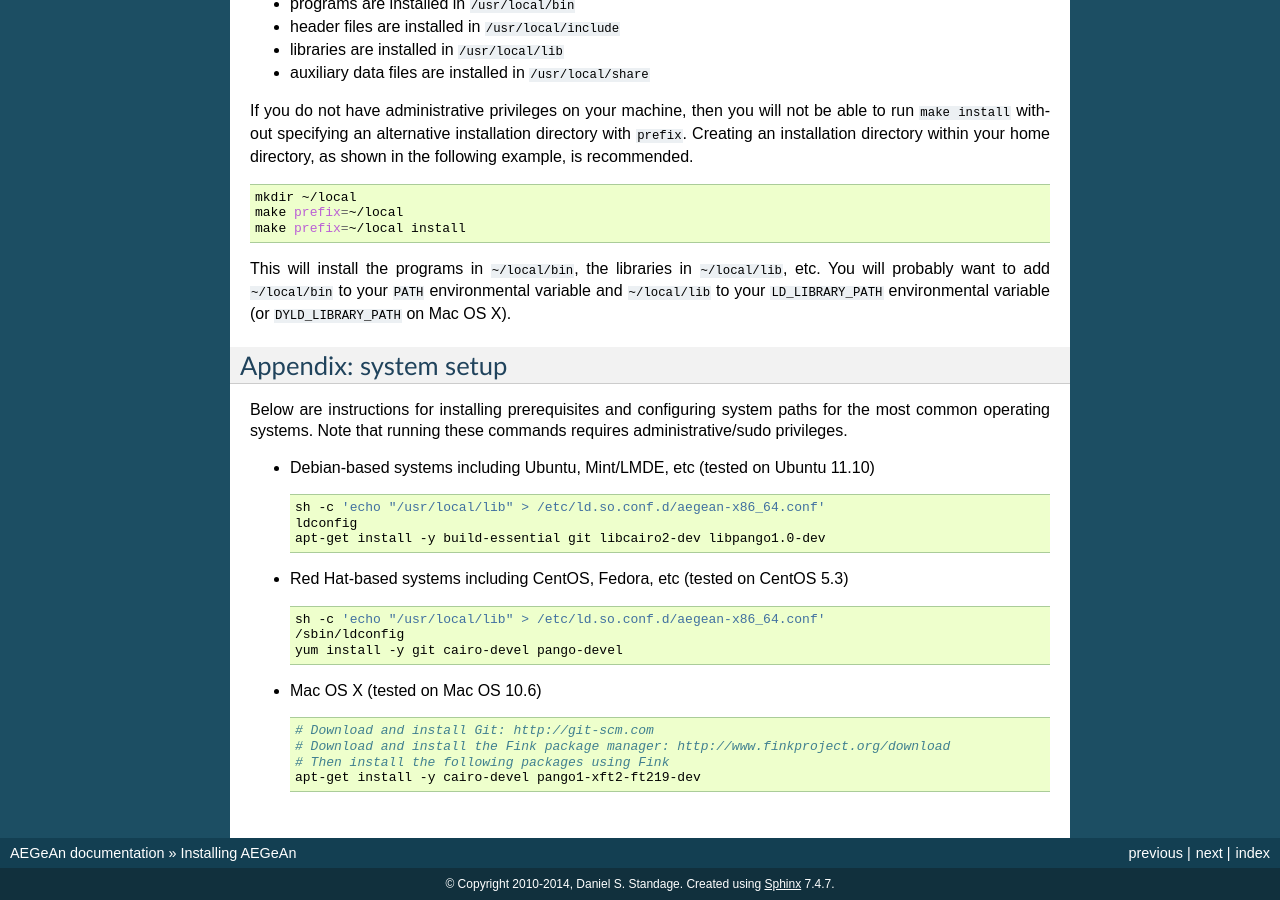
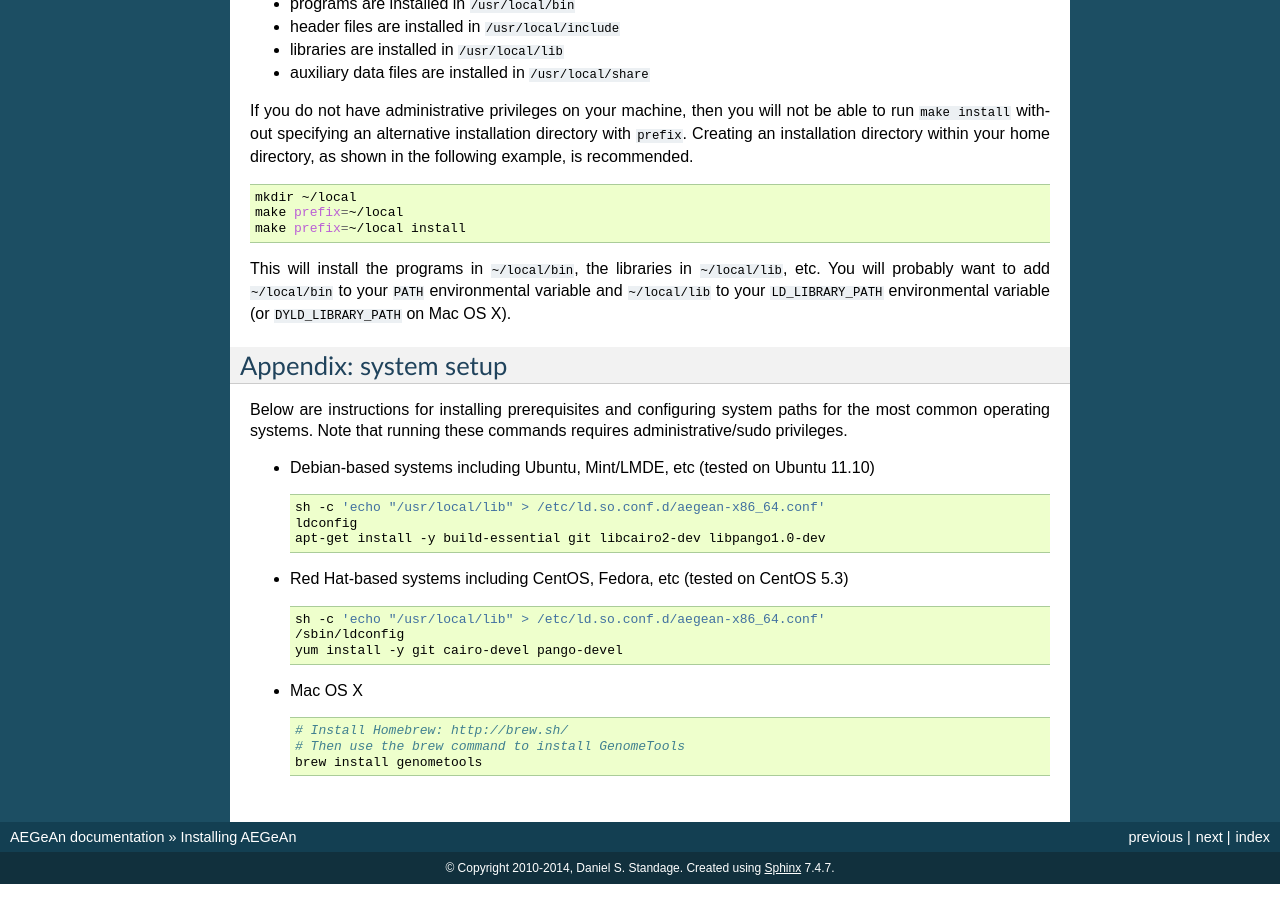
Before and after one commit to BrendelGroup/AEGeAn, a Sphinx documentation site: the page built from docs/install.rst, in a window 1280 px wide and 900 px high, scrolled down 1816 px. Built offline with Sphinx 7.4.7, drawn with Linux system fonts in a browser that asks for light colours.

Commit message:
Closes #103.

```diff
--- a/docs/install.rst
+++ b/docs/install.rst
@@ -158,11 +158,10 @@ administrative/sudo privileges.
       /sbin/ldconfig
       yum install -y git cairo-devel pango-devel
 
-* Mac OS X (tested on Mac OS 10.6)
+* Mac OS X
 
   .. code-block:: bash
 
-      # Download and install Git: http://git-scm.com
-      # Download and install the Fink package manager: http://www.finkproject.org/download
-      # Then install the following packages using Fink
-      apt-get install -y cairo-devel pango1-xft2-ft219-dev
+      # Install Homebrew: http://brew.sh/
+      # Then use the brew command to install GenomeTools
+      brew install genometools
```
